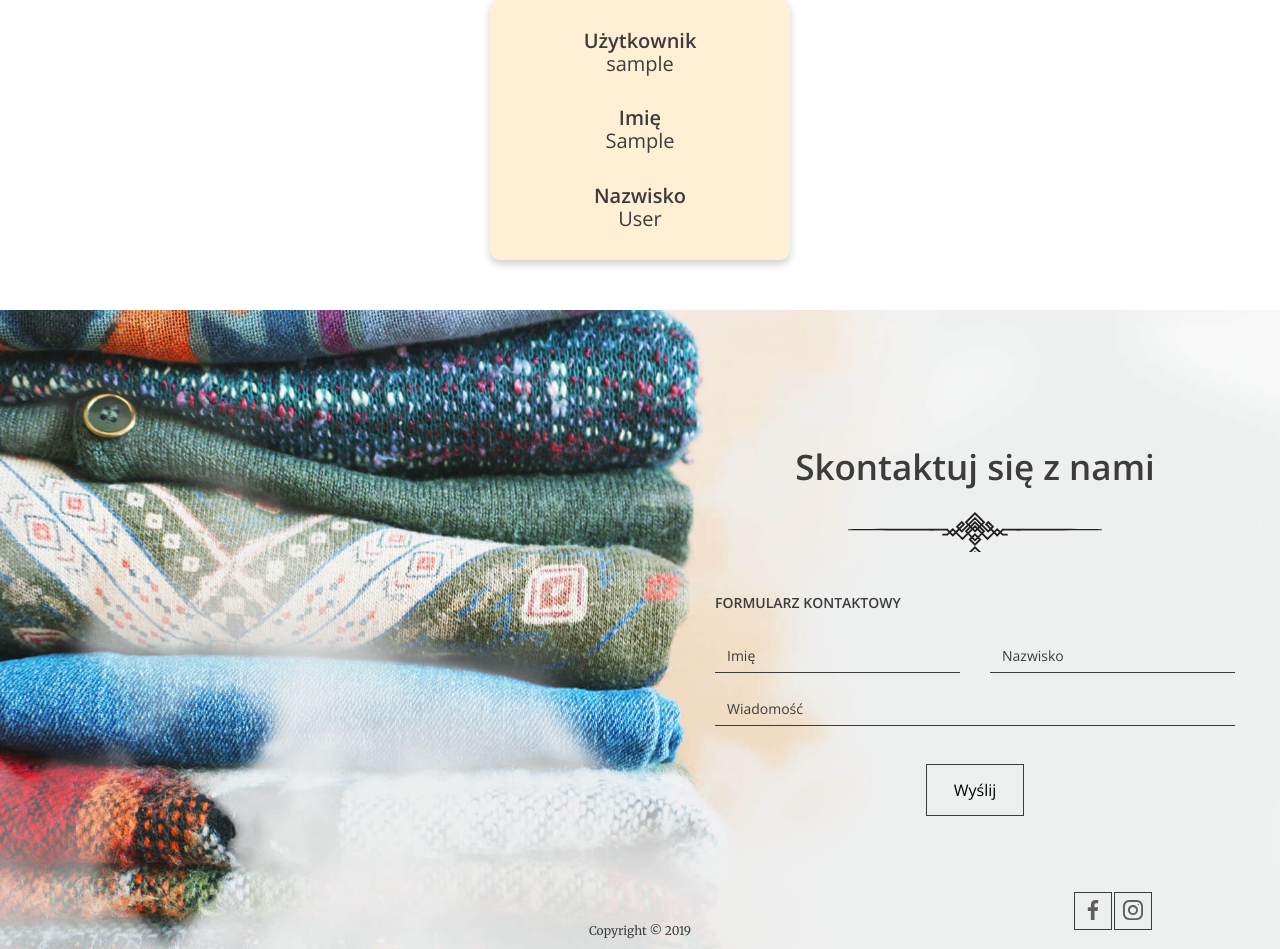
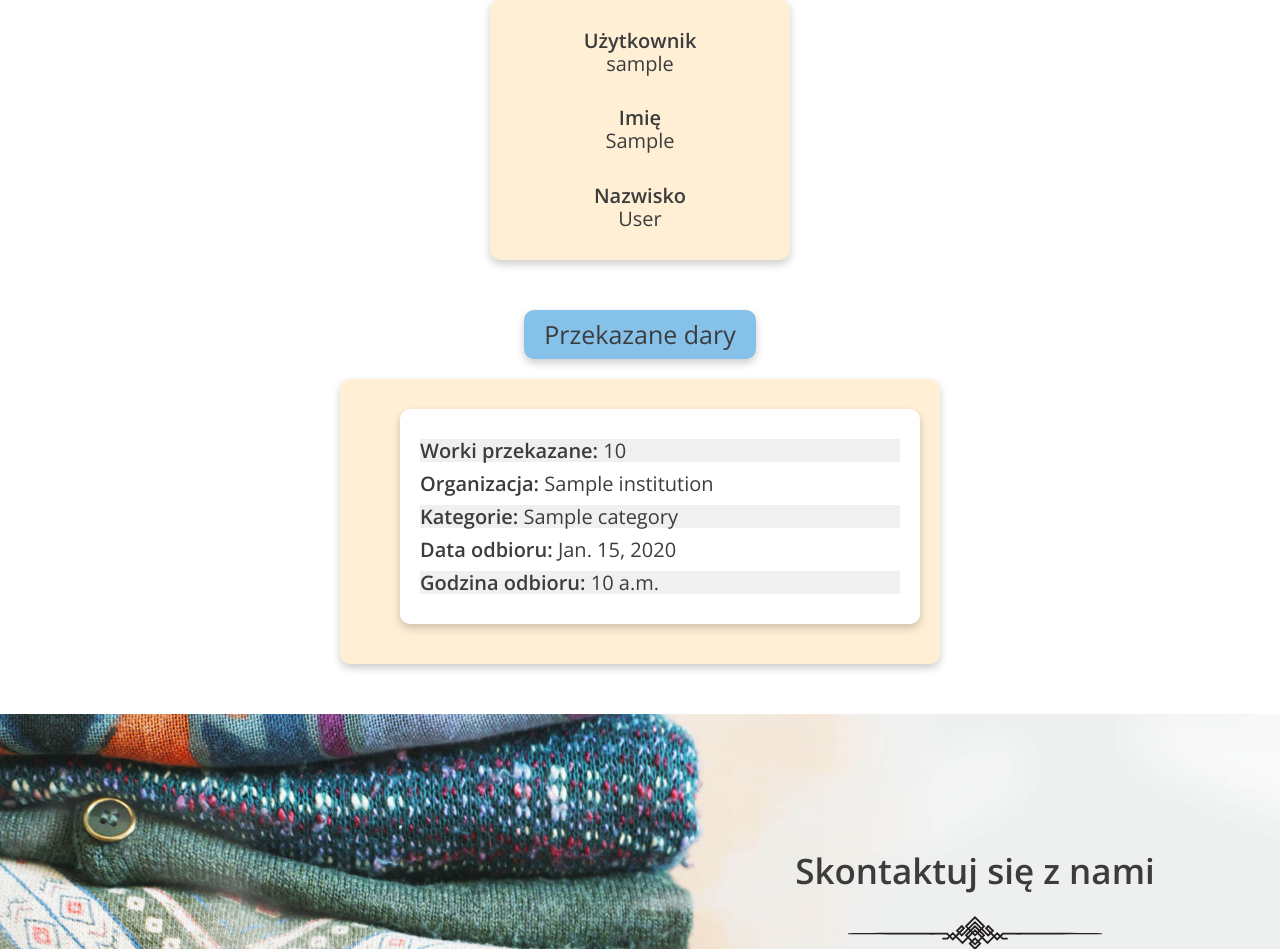
Before and after one commit to MateuszMarcisz/donate-to-charity, a Django app: page /profile/ in a window 1280 px wide. Shown: the part 358-1307 px from the top of the page. Run offline with Django 5.2, Linux system fonts and the light colour scheme; a user stored in the database is signed in; tables that the repository leaves empty hold one stand-in row (values such as "Sample post").

Commit message:
add donation list to user profile

```diff
--- a/charity_donations/static/css/style.css
+++ b/charity_donations/static/css/style.css
@@ -1885,3 +1885,43 @@ footer .bottom-line--icons a img {
 .info-details strong {
     font-weight: bold; /* Bold text for labels */
 }
+
+
+.custom-container-profile {
+    display: flex;
+    flex-direction: column;
+    justify-content: center;
+    align-items: center;
+    margin-bottom: 5rem;
+}
+
+
+.custom-info-details {
+    background-color: papayawhip;
+    padding: 20px;
+    border-radius: 10px;
+    box-shadow: 0 4px 8px rgba(0, 0, 0, 0.2);
+    /*max-width: 1000px;*/
+    min-width: 600px;
+}
+
+.custom-info-details p {
+    font-size: 2rem;
+    margin: 10px 0;
+}
+
+.custom-info-details strong {
+    font-weight: bold;
+}
+
+.custom-donation-item {
+    background-color: #ffffff;
+    padding: 20px;
+    border-radius: 10px;
+    box-shadow: 0 4px 8px rgba(0, 0, 0, 0.2);
+    margin-bottom: 20px;
+    list-style-type: none;
+}
+.custom-donation-item p:nth-child(odd) {
+  background-color: rgb(240, 240, 240);
+}
--- a/charity_donations/views.py
+++ b/charity_donations/views.py
@@ -149,7 +149,9 @@ class RegisterView(View):
 
 class ProfileView(LoginRequiredMixin, View):
     def get(self, request):
-        user = request.user
-        first_name = user.first_name
-        last_name = user.last_name
-        return render(request, 'profile.html')
+        donations = Donation.objects.filter(user=request.user)
+        context = {
+            'donations': donations,
+        }
+
+        return render(request, 'profile.html', context)
--- a/templates/profile.html
+++ b/templates/profile.html
@@ -59,6 +59,36 @@
             </div>
         </div>
 
+        <div class="custom-container-profile">
+            <div class="info-title">
+                <p>Przekazane dary</p>
+            </div>
+            <div class="custom-info-details">
+                {% if donations %}
+                    <ul class="custom-donation-list">
+                        {% for donation in donations %}
+                            <li class="custom-donation-item">
+                                <p><strong>Worki przekazane:</strong> {{ donation.quantity }}</p>
+                                <p><strong>Organizacja:</strong> {{ donation.institution.name }}</p>
+                                <p><strong>Kategorie:</strong>
+                                    {% for category in donation.categories.all %}
+                                        {{ category.name }}{% if not forloop.last %}, {% endif %}
+                                    {% endfor %}
+                                </p>
+                                <p><strong>Data odbioru:</strong> {{ donation.pick_up_date }}</p>
+                                <p><strong>Godzina odbioru:</strong> {{ donation.pick_up_time }}</p>
+{#                                {% if donation.pick_up_comment %}#}
+{#                                    <p><strong>Komentarz:</strong> {{ donation.pick_up_comment }}</p>#}
+{#                                {% endif %}#}
+                            </li>
+                        {% endfor %}
+                    </ul>
+                {% else %}
+                    <p>Brak przekazanych darów.</p>
+                {% endif %}
+            </div>
+        </div>
+
 
 
     {% endblock %}
```
